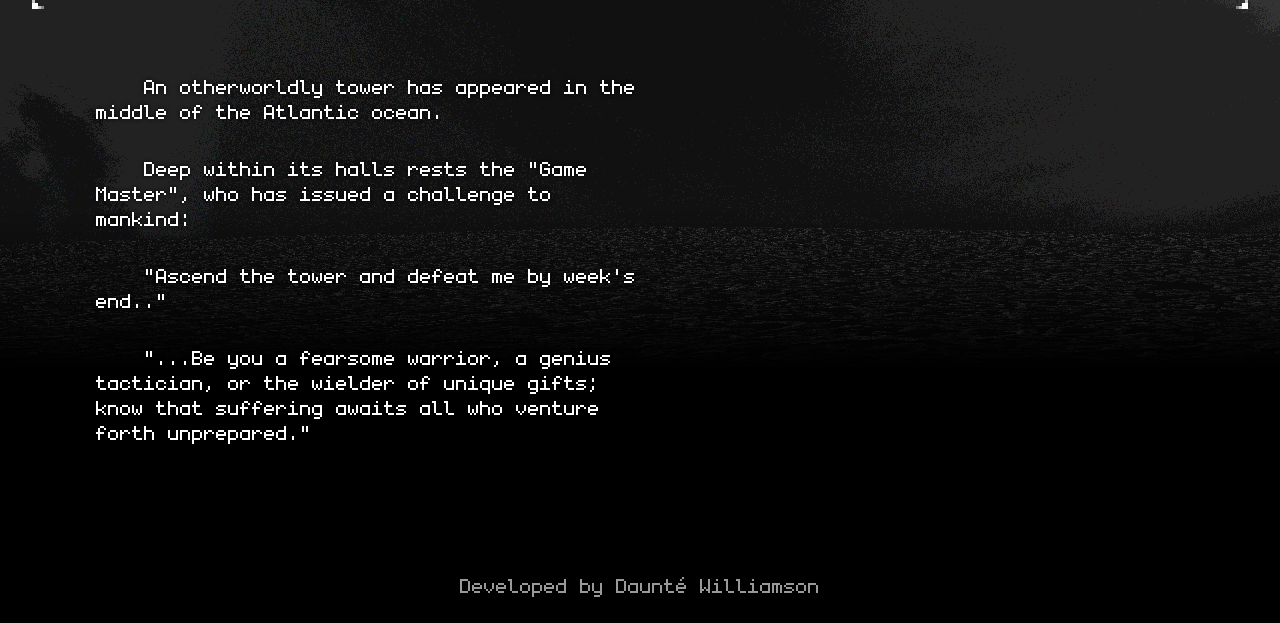
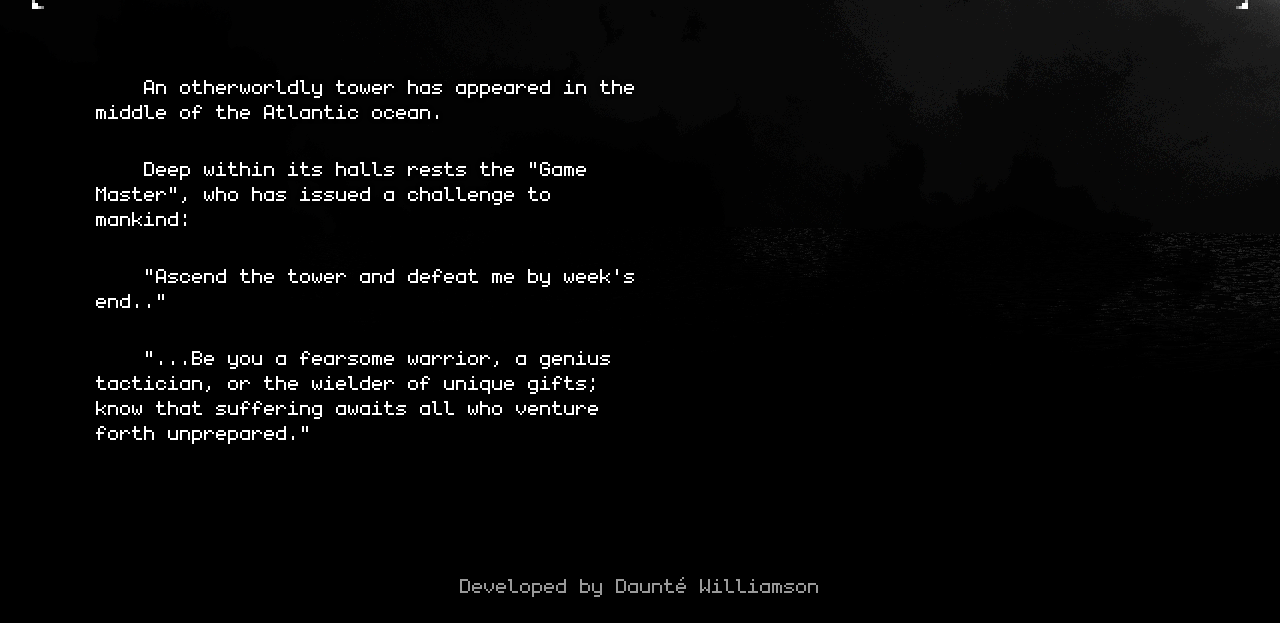
Before and after one commit to Dauntekw/AtWeeksEndWebsite, a plain HTML site: page index.html in a window 1280 px wide. Shown: the part 593-1216 px from the top of the page. Drawn offline with Linux system fonts and the light colour scheme.

Commit message:
Updated BG

```diff
--- a/index.html
+++ b/index.html
@@ -23,7 +23,7 @@
 </script>
 <body>
   <div class="backround_Main">
-    <img src="./assets/tower_night_render_16b.png" >
+    <img src="./assets/tower_night_render_32b.png" >
   </div>
     <div class="overlap_Main">
       <div class="header_Primary">
```
Also changed, not shown: assets/tower_night_render_32b.png (added).
